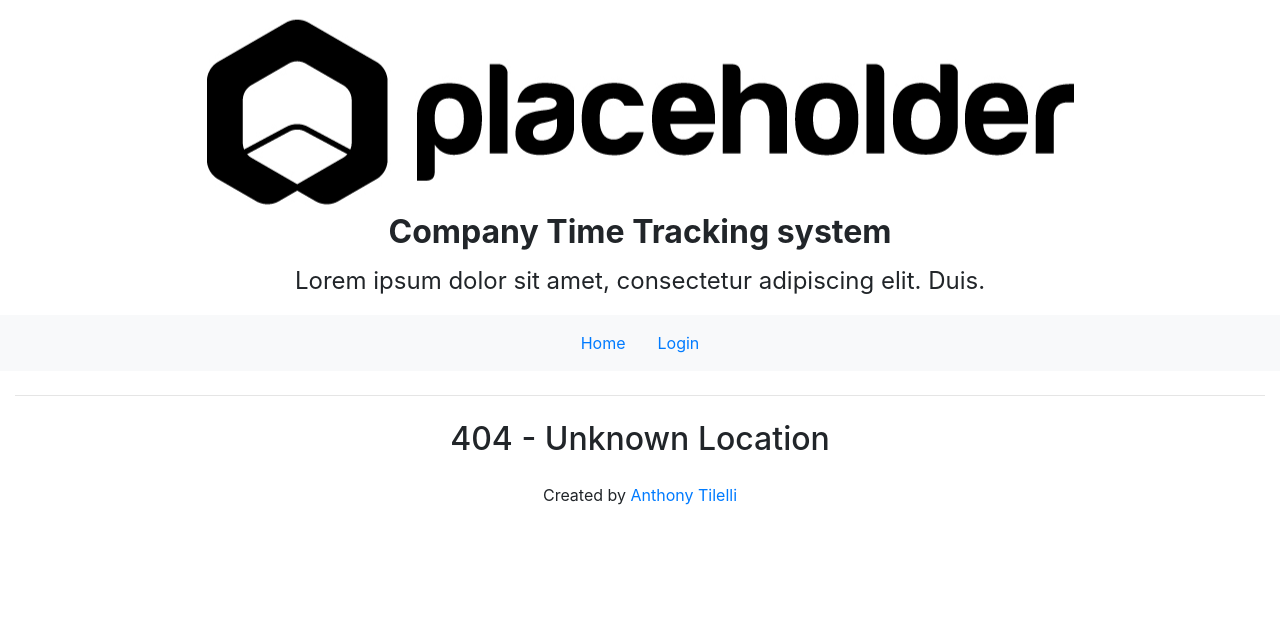
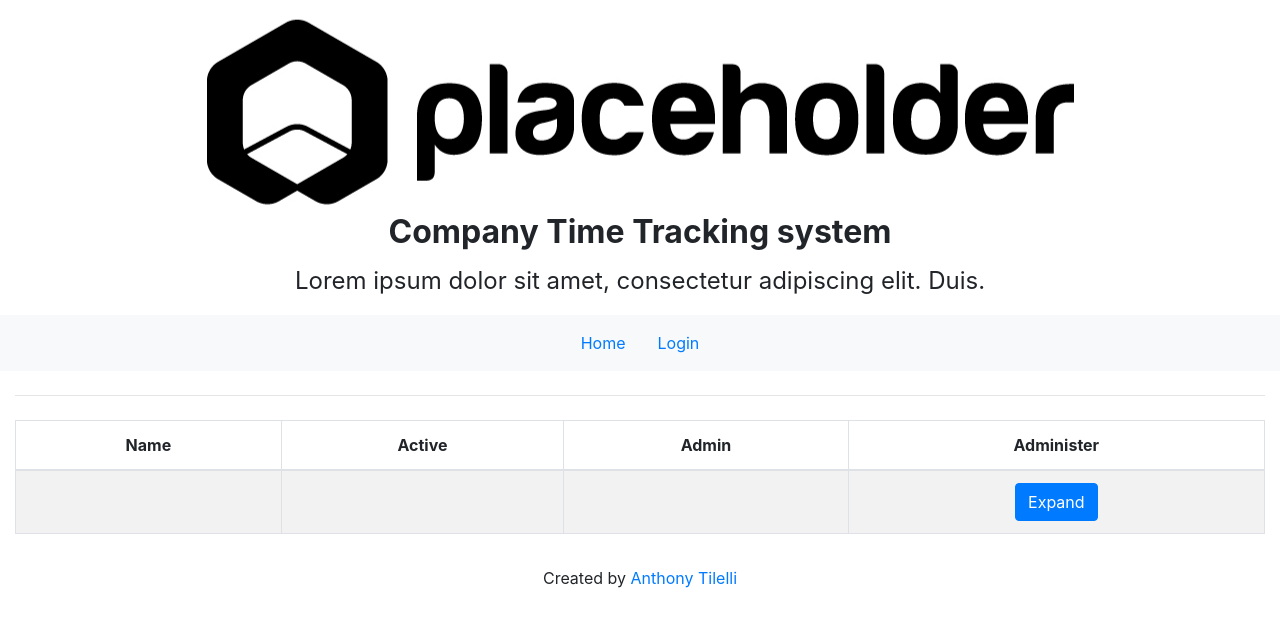
Before and after one commit to Anthonyntilelli/react-time-tracker-frontend, a React (Create React App) app: page /admin in a window 1280 px wide. Before the commit this address had no page. Shown: the top 626 px of the page. Built offline with nearby package versions, Linux system fonts and the light colour scheme.

Commit message:
basic admin views

```diff
--- a/src/App.js
+++ b/src/App.js
@@ -11,6 +11,7 @@ import Footer from './components/Footers';
 import NoMatch from './components/NoMatch';
 import LoginForm from './components/Login';
 import SelfBlock from './components/SelfBlock';
+import AdminContainer from './container/AdminContainer'
 
 const App = () => {
   return (
@@ -27,6 +28,7 @@ const App = () => {
             <Route exact path='/' component={HomePage} />
             <Route exact path='/login' component={LoginForm} />
             <Route exact path='/me' component={SelfBlock} />
+            <Route exact path='/admin' component={AdminContainer} />
             <Route component={NoMatch} />
           </Switch>
         </main>
--- /dev/null
+++ b/src/components/employeeBriefEntry.js
@@ -0,0 +1,15 @@
+import React from 'react'
+import Button from 'react-bootstrap/Button'
+
+
+const EmployeeBriefEntry = (props) => {
+  return (
+      <tr>
+        <td>{props.name}</td>
+        <td>{props.active}</td>
+        <td>{props.admin}</td>
+        <td><Button variant="primary">Expand</Button></td>
+      </tr>
+  )
+}
+export default EmployeeBriefEntry
--- /dev/null
+++ b/src/container/AdminContainer.js
@@ -0,0 +1,27 @@
+import React from 'react'
+import { connect } from 'react-redux'
+import Table from 'react-bootstrap/Table'
+import EmployeeBriefEntry from '../components/employeeBriefEntry'
+
+const AdminContainer = (props) => {
+  return (
+    <Table striped bordered hover>
+      <thead>
+        <tr>
+          <th>Name</th>
+          <th>Active</th>
+          <th>Admin</th>
+          <th>Administer</th>
+        </tr>
+      </thead>
+      <tbody>
+        <EmployeeBriefEntry/>
+      </tbody>
+    </Table>
+  )
+
+}
+
+const mapStateToProps = state => ( { } );
+const mapDispatchToProps = dispatch => ( { } );
+export default connect(mapStateToProps, mapDispatchToProps)(AdminContainer);
```
